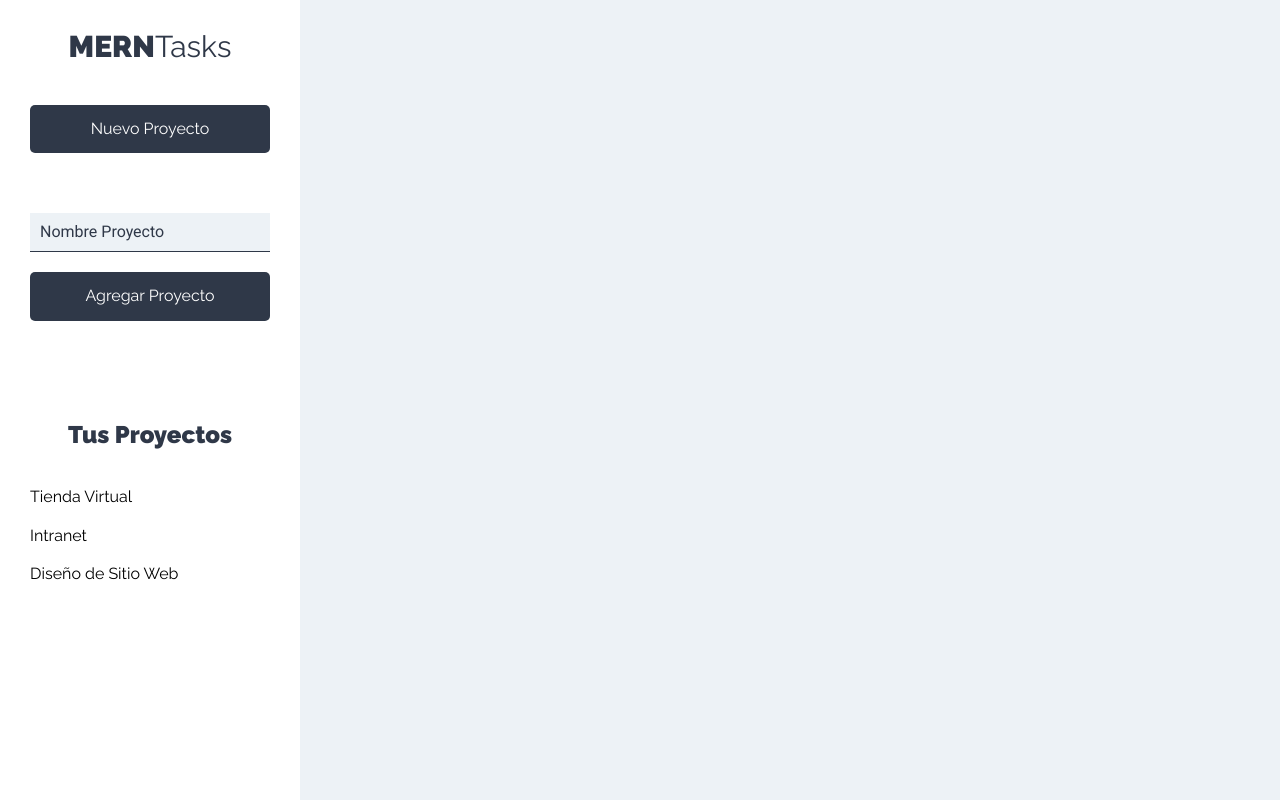
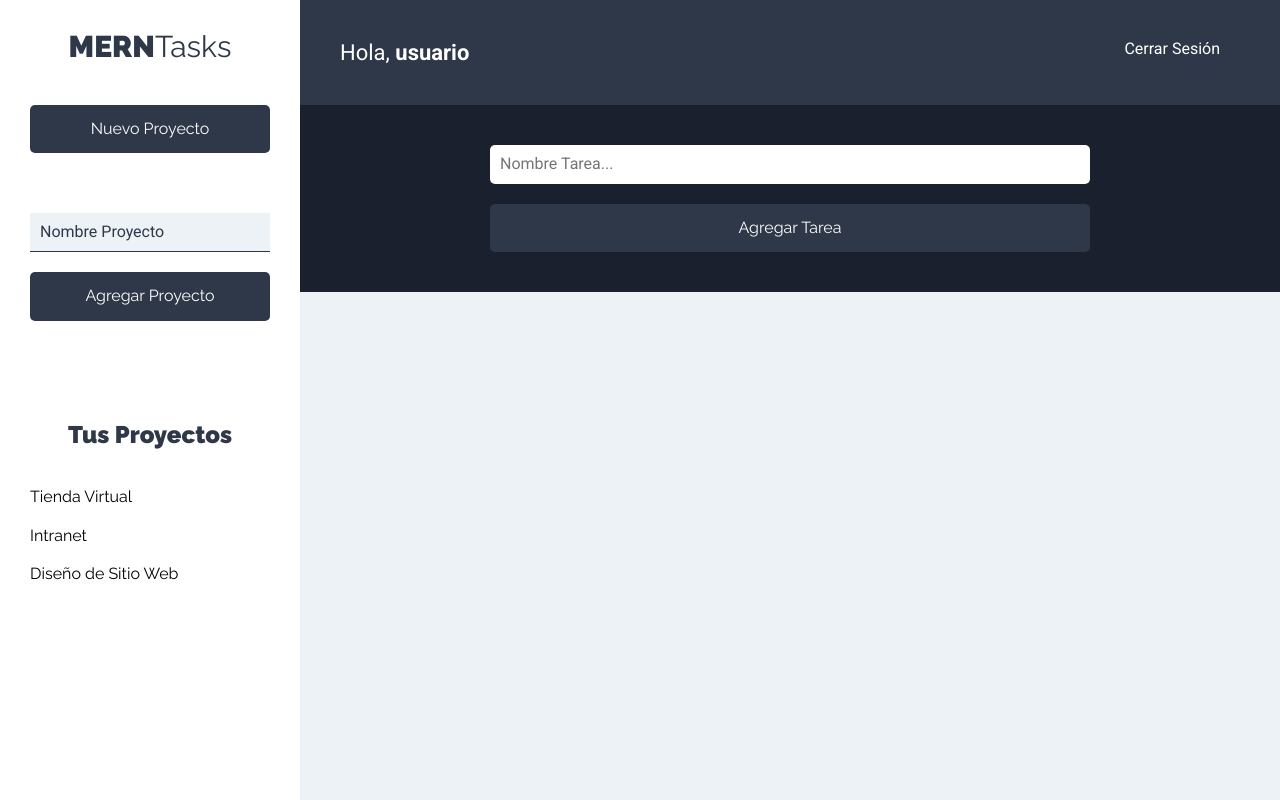
Before and after one commit to jnieva93/mern-tasks, a React (Create React App) app in the folder cliente/: page /proyectos in a window 1280 px wide. Built offline with nearby package versions, Linux system fonts and the light colour scheme.

Commit message:
Add Navbar and start working on FormTarea

```diff
--- /dev/null
+++ b/cliente/src/components/layout/BarraHeader.js
@@ -0,0 +1,15 @@
+import React from 'react';
+
+const BarraHeader = () => {
+  return (
+    <header className='app-header'>
+      <p className='nombre-usuario'>Hola, <span>usuario</span></p>
+
+      <nav className='nav-principal'>
+        <a href='#!'>Cerrar Sesión</a>
+      </nav>
+    </header>
+  );
+}
+
+export default BarraHeader;
--- a/cliente/src/components/proyectos/Proyectos.js
+++ b/cliente/src/components/proyectos/Proyectos.js
@@ -1,5 +1,7 @@
 import React from 'react';
+import BarraHeader from '../layout/BarraHeader';
 import Sidebar from '../layout/SideBar';
+import FormTarea from '../tareas/FormTarea';
 
 const Proyectos = () => {
   return (
@@ -7,7 +9,11 @@
       <Sidebar />
 
       <div className='seccion-principal'>
+        <BarraHeader />
+
         <main>
+          <FormTarea />
+
           <div className='contenedor-tareas'>
 
           </div>
--- /dev/null
+++ b/cliente/src/components/tareas/FormTarea.js
@@ -0,0 +1,28 @@
+import React from 'react';
+
+const FormTarea = () => {
+  return (
+    <div className='formulario'>
+      <form>
+        <div className='contenedor-input'>
+          <input
+            type='text'
+            className='input-text'
+            placeholder='Nombre Tarea...'
+            name='nombre'
+          />
+        </div>
+
+        <div className='contenedor-input'>
+          <input
+            type='submit'
+            className='btn btn-primario btn-submit btn-block'
+            value='Agregar Tarea'
+          />
+        </div>
+      </form>
+    </div>
+  );
+}
+
+export default FormTarea;
```
Also changed, not shown: cliente/src/components/tareas/ListadoTareas.js (added), cliente/src/components/tareas/Tarea.js (added).
